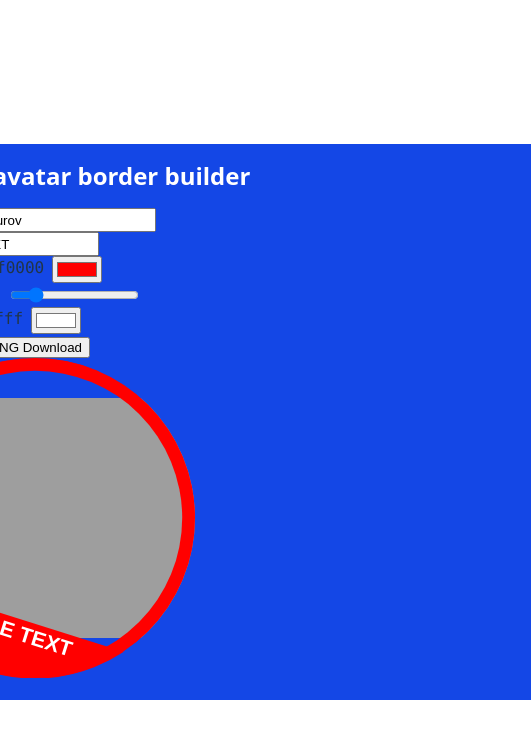
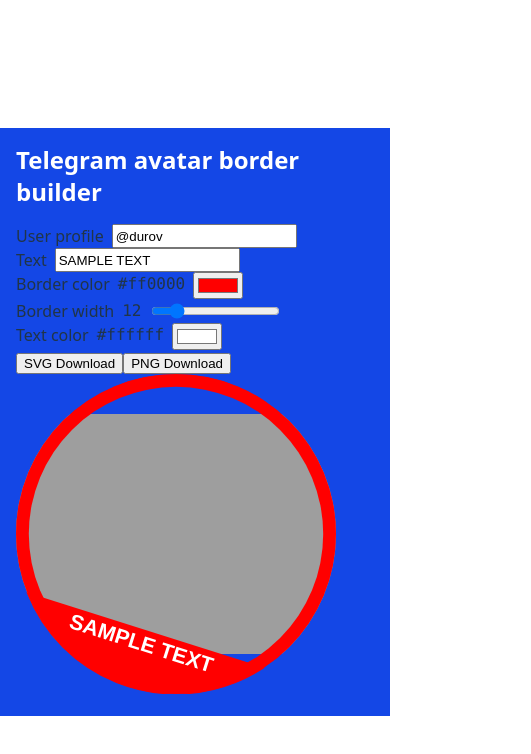
Before and after one commit to Rubyroidas/tgavatar, a React (Vite) app: page / in a window 390 px wide. Shown: the top 754 px of the page, 531 px wide, since content can reach past the window. Built offline with nearby package versions, Linux system fonts and the light colour scheme.

Commit message:
fix mobile view

```diff
--- a/src/App.module.css
+++ b/src/App.module.css
@@ -1,7 +1,7 @@
 @reference "tailwindcss";
 
 .container {
-    @apply p-4 w-[640px] flex flex-col bg-blue-700;
+    @apply p-4 flex flex-col bg-blue-700;
 }
 
 .header {
```
